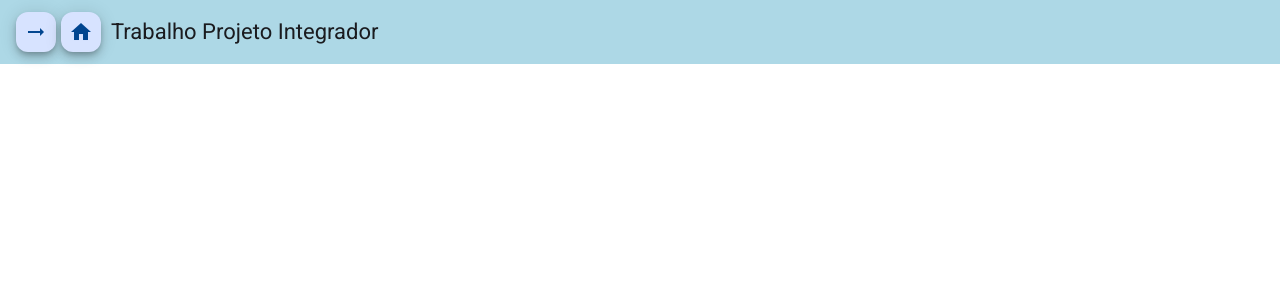
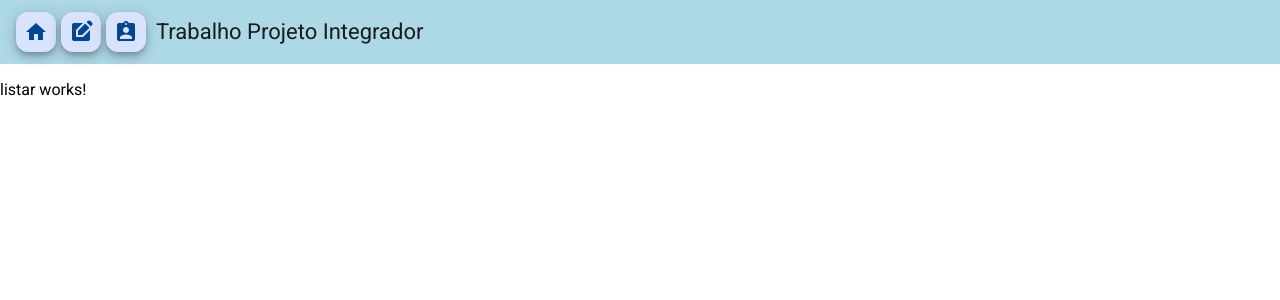
Before and after one commit to Revored0/aula-angular-3, an Angular app: page /listar in a window 1280 px wide. Before the commit this address led to /. Shown: the top 300 px of the page. Built offline with nearby package versions, Linux system fonts and the light colour scheme.

Commit message:
tela de listar

```diff
--- a/package.json
+++ b/package.json
@@ -15,7 +15,7 @@
     "@angular/compiler": "^19.2.0",
     "@angular/core": "^19.2.0",
     "@angular/forms": "^19.2.0",
-    "@angular/material": "^19.2.3",
+    "@angular/material": "^19.2.7",
     "@angular/platform-browser": "^19.2.0",
     "@angular/platform-browser-dynamic": "^19.2.0",
     "@angular/router": "^19.2.0",
--- a/src/app/app-routing.module.ts
+++ b/src/app/app-routing.module.ts
@@ -1,10 +1,14 @@
 import { NgModule } from '@angular/core';
 import { RouterModule, Routes } from '@angular/router';
 import { CadastrarComponent } from './produto/cadastrar/cadastrar.component';
+import { ListarComponent } from './produto/listar/listar.component';
 
 const routes: Routes = [
   {
     path:'cadastrar-produto',component:CadastrarComponent
+  },
+  {
+    path:'listar',component:ListarComponent
   }
 
  ];
--- a/src/app/app.component.html
+++ b/src/app/app.component.html
@@ -1,11 +1,15 @@
 
 <mat-toolbar style="background-color: lightblue;">
-  <button mat-mini-fab (click)="navegar()">
-    <mat-icon fontIcon="arrow_right_alt" >menu</mat-icon>
-  </button>
-  <button style="margin-left: 5px;" mat-mini-fab  class="example-icon" (click)="voltar()" >
+  <button  mat-mini-fab  class="example-icon" (click)="voltar()" >
     <mat-icon  fontIcon="home">a</mat-icon>
   </button>
+  <button style="margin-left: 5px;" mat-mini-fab (click)="navegar()">
+    <mat-icon fontIcon="edit_square" >menu</mat-icon>
+  </button>
+  <button style="margin-left: 5px;" mat-mini-fab (click)="listar()">
+    <mat-icon fontIcon="assignment_ind" >menu</mat-icon>
+  </button>
+
   <span style="margin-left: 10px;">Trabalho Projeto Integrador</span>
 
 
--- a/src/app/app.component.ts
+++ b/src/app/app.component.ts
@@ -17,4 +17,7 @@ export class AppComponent {
   navegar() {
     this.router.navigate(['/cadastrar-produto']);
   }
+  listar(){
+    this.router.navigate(['/listar'])
+  }
 }
--- a/src/app/app.module.ts
+++ b/src/app/app.module.ts
@@ -6,10 +6,12 @@ import { AppComponent } from './app.component';
 import {MatIconModule} from '@angular/material/icon';
 import {MatButtonModule} from '@angular/material/button';
 import { MatSidenavModule } from '@angular/material/sidenav';
+import { ListarComponent } from './produto/listar/listar.component';
 
 @NgModule({
   declarations: [
-    AppComponent
+    AppComponent,
+    ListarComponent
   ],
   imports: [
     BrowserModule,
--- /dev/null
+++ b/src/app/produto/listar/listar.component.html
@@ -0,0 +1 @@
+<p>listar works!</p>
--- a/src/styles.css
+++ b/src/styles.css
@@ -2,3 +2,6 @@
 
 html, body { height: 100%; }
 body { margin: 0; font-family: Roboto, "Helvetica Neue", sans-serif; }
+
+html, body { height: 100%; }
+body { margin: 0; font-family: Roboto, "Helvetica Neue", sans-serif; }
```
Also changed, not shown: src/app/produto/listar/listar.component.ts (added, +11 -0 lines), src/app/produto/listar/listar.component.css (added), 2 other files (tests, documents, lock files or other folders).
